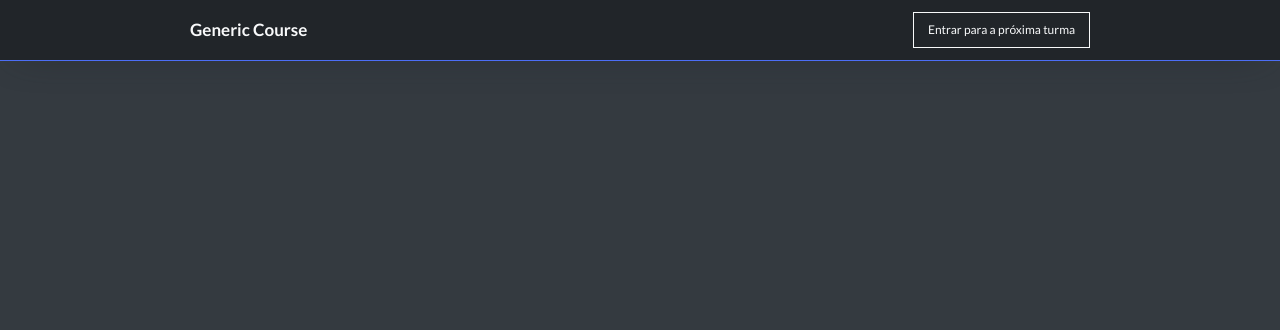
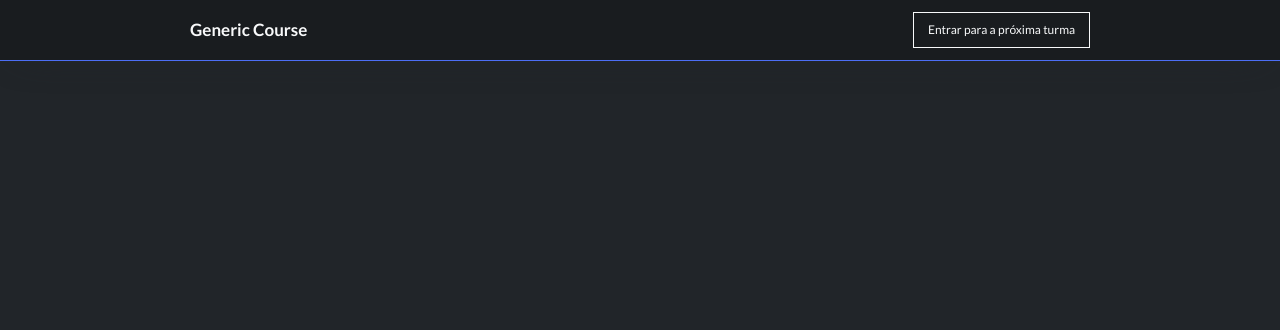
Before and after one commit to maxyuri99/m2-criando-site-institucional-generico-max, a plain HTML site: page index.html in a window 1280 px wide. Shown: the top 330 px of the page. Drawn offline with Linux system fonts and the light colour scheme.

Commit message:
Update globalStyles.css

```diff
--- a/src/styles/globalStyles.css
+++ b/src/styles/globalStyles.css
@@ -1,7 +1,7 @@
 :root {
-    --background: #343a40;
-    --background-secondary: #212529;
-    --background-third: #191C1F;
+    --background: #212529;
+    --background-secondary: #191C1F;
+    --background-third: #343a40;
     --primary: #4C6EF5;
     --button-hover: #364FC7;
     --text-primary: #f8f9fa;
```
